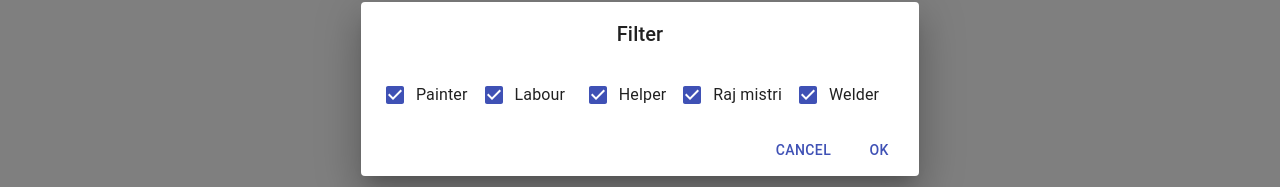
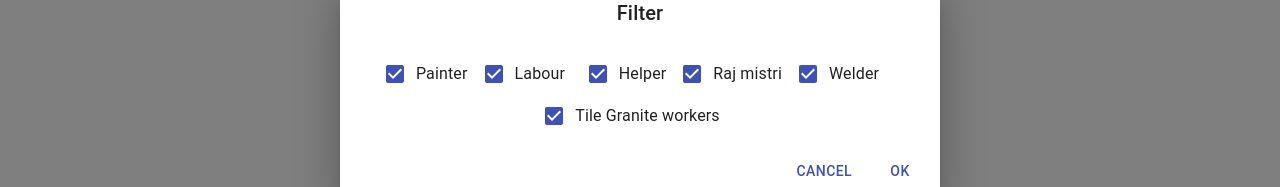
Before and after one commit to iPanchalShubham/Nearmistry-Backend, a React (Create React App) app in the folder client/: page / in a window 1280 px wide. Shown: the part 311-498 px from the top of the page. Built offline with nearby package versions, Linux system fonts and the light colour scheme; no server answers.

Commit message:
Added tile granite worker option in menu

```diff
--- a/client/src/api/index.js
+++ b/client/src/api/index.js
@@ -1,9 +1,9 @@
 import axios from 'axios';
-const url = 'https://labrecruit.herokuapp.com/'
+const url = 'http://localhost:5000/'
 //https is very important, because if you make request to change something through a http protocol (unsecure network) then your request
 // could be blocked.
 //Reponse data coming from getHomePage Funtion from our server side.
-export const fetchUsers = (page,filterVars) => axios.get(url+`volunteerSection/homePage?page=${page}&helper=${filterVars.helper}&raj_mistri=${filterVars.raj_mistri}&labour=${filterVars.labour}&painter=${filterVars.painter}&welder=${filterVars.welder}`)
+export const fetchUsers = (page,filterVars) => axios.get(url+`volunteerSection/homePage?page=${page}&helper=${filterVars.helper}&raj_mistri=${filterVars.raj_mistri}&labour=${filterVars.labour}&painter=${filterVars.painter}&welder=${filterVars.welder}&tileGraniteWorkers=${filterVars.tileGraniteWorkers}`)
 //Send data to server-side
 export const createUser = (newUserData) => axios.post(url+'volunteerSection/newUser',newUserData)
 //Create new Volunteer
--- a/client/src/components/form/form.js
+++ b/client/src/components/form/form.js
@@ -144,6 +144,7 @@ const Form = () => {
                   <MenuItem value="Painter">Painter</MenuItem>
                   <MenuItem value="Helper">Helper</MenuItem>
                   <MenuItem value="Welder">Welder</MenuItem>
+                  <MenuItem value="Tile Granite worker">Tile Granite worker</MenuItem>
                 </Select>
               </FormControl>
 
--- a/client/src/components/modal/filter_modal.js
+++ b/client/src/components/modal/filter_modal.js
@@ -9,6 +9,7 @@ import FilterListIcon from "@material-ui/icons/FilterList";
 import { useDispatch } from "react-redux";
 import {sendFilterVariables} from "../../actions/actions.js"
 import FormControlLabel from '@material-ui/core/FormControlLabel';
+import Form from "../form/form.js";
 const FormDialog = () => {
 const dispatch = useDispatch()
   const [open, setOpen] = useState(true);
@@ -25,8 +26,8 @@ const dispatch = useDispatch()
     dispatch(sendFilterVariables(filterVariables))
   };
 
-  const [filterVariables,setFilterVariables] = useState({painter:'Painter',labour:'Labour',raj_mistri:'Raj mistri',helper:'Helper',welder:"Welder"})
-  const [checkVar,setCheckVar] = useState({painter:true,helper:true,labour:true,raj_mistri:true,welder:true})
+  const [filterVariables,setFilterVariables] = useState({painter:'Painter',labour:'Labour',raj_mistri:'Raj mistri',helper:'Helper',welder:"Welder",tileGraniteWorkers:"Tile Granite worker"})
+  const [checkVar,setCheckVar] = useState({painter:true,helper:true,labour:true,raj_mistri:true,welder:true,tileGraniteWorkers:true})
 
   const handlePaintVars = (e)=>{
     setFilterVariables({...filterVariables,[e.target.name]:e.target.value})
@@ -47,6 +48,10 @@ const dispatch = useDispatch()
   const handleWeldVars = (e)=>{
     setFilterVariables({...filterVariables,[e.target.name]:e.target.value})
     setCheckVar({...checkVar,[e.target.name]:!checkVar.welder})
+  }
+  const handleTileGraniteWorkersVars = (e)=>{
+    setFilterVariables({...filterVariables,[e.target.name]:e.target.value})
+    setCheckVar({...checkVar,[e.target.name]:!checkVar.tileGraniteWorkers})
   }
   console.log(filterVariables,checkVar)
   return (
@@ -122,6 +127,18 @@ const dispatch = useDispatch()
   }
   label="Welder"
 />
+<FormControlLabel
+control={
+  <Checkbox
+  onChange = {(e)=>handleTileGraniteWorkersVars(e)}
+  checked = {checkVar.tileGraniteWorkers}
+  name="tile_granite"
+  value={!checkVar.tileGraniteWorkers?'Tile Granite worker':''}
+  color="primary"
+  />
+}
+label = "Tile Granite workers"
+/>
         </DialogContent>
         <DialogActions>
           <Button onClick={() => setOpen(false)} color="primary">
--- a/client/src/components/pagination/pagination.js
+++ b/client/src/components/pagination/pagination.js
@@ -4,9 +4,11 @@ import Pagination from '@mui/material/Pagination';
 import PaginationItem from '@mui/material/PaginationItem'
 import { Link } from 'react-router-dom';
 import { useSelector, useDispatch } from 'react-redux';
+import { filterVariables } from '../../reducers/filterVariables';
 
 function PaginationRounded({page}) {
   const { numberOfPages } = useSelector(state => state.users)
+  const filterVars = useSelector(state => state.filterVariables)
   return (
     <Pagination
       style={{ display: "inline-flex" }}
@@ -14,7 +16,7 @@ function PaginationRounded({page}) {
       page={Number(page) || 1}
       shape="rounded"
       renderItem={(item) => (
-        <PaginationItem {...item} component={Link} to={`/items?page=${item.page}`} />
+        <PaginationItem {...item} component={Link} to={`/items?page=${item.page}&helper=${filterVars.helper}&raj_mistri=${filterVars.raj_mistri}&labour=${filterVars.labour}&painter=${filterVars.painter}&welder=${filterVars.welder}&tileGraniteWorkers=${filterVars.tileGraniteWorkers}`} />
       )}
     />
   );
--- a/client/src/components/users/user/user.jsx
+++ b/client/src/components/users/user/user.jsx
@@ -26,7 +26,7 @@ const useStyles = makeStyles((Theme) =>
     },
     cover: {
       borderRadius: 5,
-      width: 155,
+      width: 155
     },
     knowMore: {
       fontSize: 11,
@@ -40,7 +40,6 @@ const useStyles = makeStyles((Theme) =>
 
 const User = ({ User_details }) => {
   const classes = useStyles();
- const lastName  = User_details?.lName.split('')
   return (
     <Card className={classes.root}>
       <CardMedia
@@ -52,7 +51,7 @@ const User = ({ User_details }) => {
       <div className={classes.details}>
         <CardContent className={classes.content}>
           <Typography component="h5" variant="h5">
-            {`${User_details.fName.charAt(0).toUpperCase()+User_details.fName.slice(1)} ${lastName[0]?lastName[0]?.toUpperCase():''}`}
+            {`${User_details.fName.charAt(0).toUpperCase()+User_details.fName.slice(1)} ${User_details.lName?User_details.lName[0].charAt(0).toUpperCase():''}`}
           </Typography>
           <Typography variant="subtitle1" color="textSecondary">
             Occupation: {`${User_details.occupation.charAt(0).toUpperCase()+User_details.occupation.slice(1)}`}
```
Also changed, not shown: 1 other file (tests, documents, lock files or other folders).
